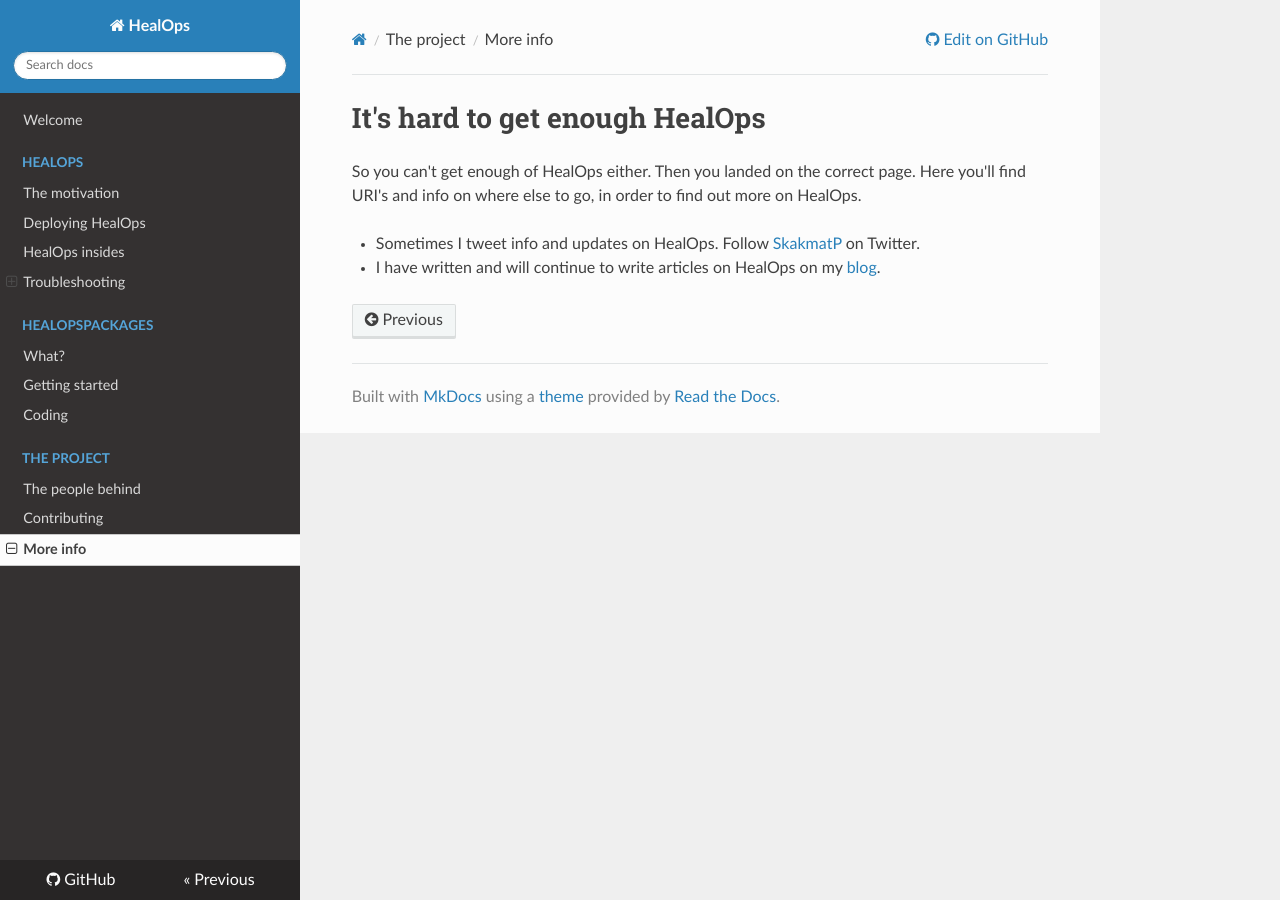
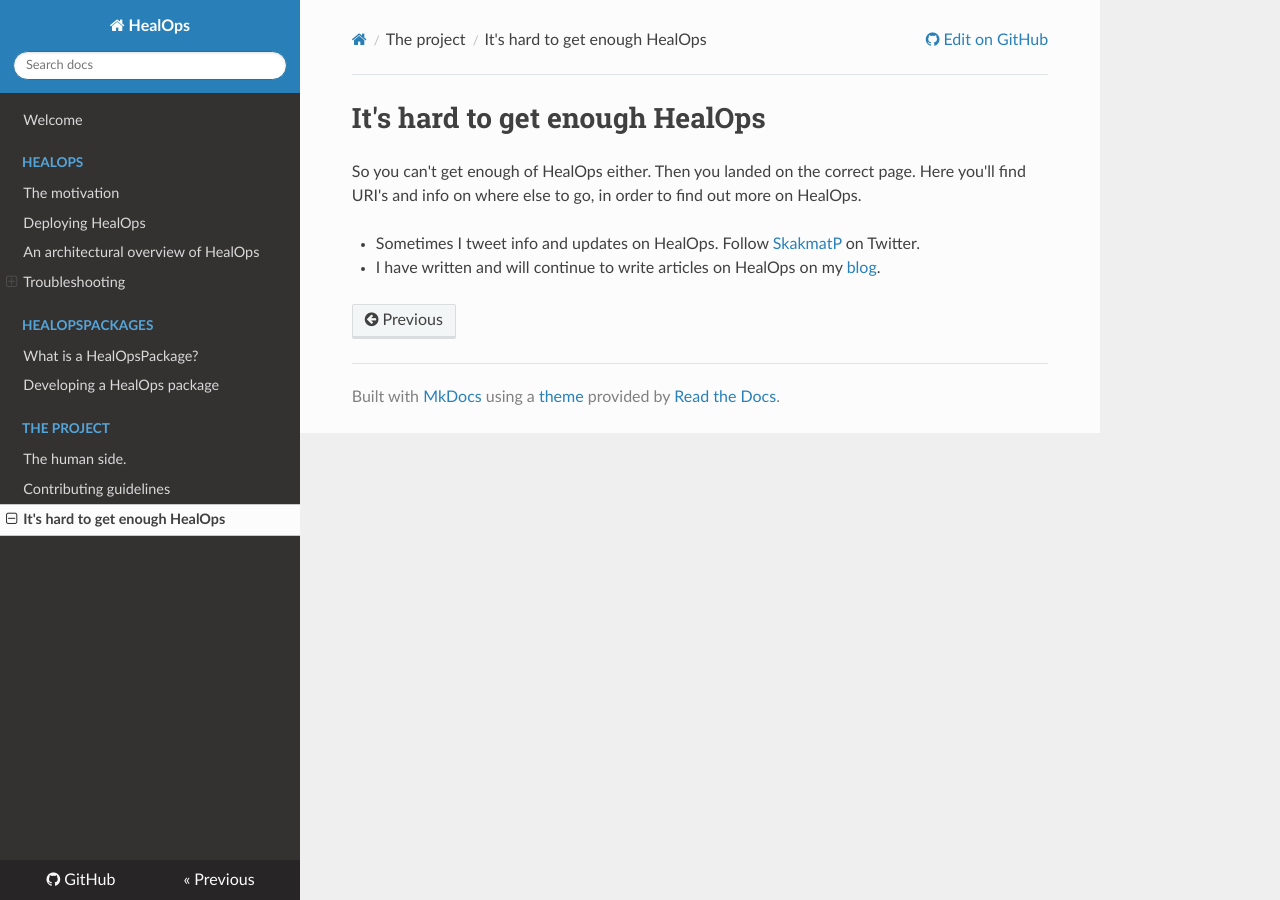
Before and after one commit to larssb/HealOps, an MkDocs documentation site: the page built from docs/MoreHealOps.md, in a window 1280 px wide. Built offline with MkDocs 1.6.1, drawn with Linux system fonts in a browser that asks for light colours; nearby versions of some CDN libraries.

Commit message:
Aggregate developing and getting started. HealOpsPackage doc. Mkdocs levels.

````diff
--- a/docs/HealOpsPackages-Developing.md
+++ b/docs/HealOpsPackages-Developing.md
@@ -1,4 +1,47 @@
 # Developing a HealOps package
+
+__The easy way to get going__
+
+1. If `Plaster` isn't already installed on your box then install it: `Install-Module -Name Plaster -Repository PSGallery`
+2. Execute `Invoke-Plaster`. For an example _see the below video, showing the effects of running Invoke-Plaster to create a HealOpsPackage_.
+
+[![video](https://asciinema.org/a/t4jqseGsOx1xtxQesIZaLss1B.png)](https://asciinema.org/a/t4jqseGsOx1xtxQesIZaLss1B)
+
+> The video uses the HealOpsPackage template found in the [PlasterPlethora](https://github.com/larssb/PlasterPlethora) GitHub repository.
+
+__The cumbersome way__
+
+If you for some reason (which is hard to fathom), do not want to use the Plaster PowerShell module, you need to follow the below guide to get going.
+
+1. Create the following folder structure.
+```txt
+THE_NAME_OF_THE_HealOpsPackage > It will be the root folder
+└───Config > Contains the configuration file for the HealOpsPackage.
+└───Stats > Contains the *.Stats.ps1 files, used to report metric stats data on an IT System or component.
+└───TestsAndRepairs > Contains the *.Tests.ps1 (Pester test files) and the *.Repairs.ps1 files.
+```
+2. Create the following files.
+```txt
+THE_NAME_OF_THE_HealOpsPackage > The root folder
+└───*.HealOpsPackage.psd1 > The HealOpsPackage PowerShell module manifest file.
+└───*.HealOpsPackage.ReadMe.md > A ReadMe markdown file explaining what the HealOps package contains and do.
+└───Config
+└──────THE_NAME_OF_THE_HealOpsPackage.HealOpsPackage.json
+└───Stats
+└──────Template.Stats.ps1
+└───TestsAndRepairs
+└──────RenameThis.Repairs.ps1
+└──────RenameThis.Tests.ps1
+```
+3. Define the config file.
+    3. See [this](https://github.com/larssb/PlasterPlethora/blob/master/HealOpsPackage/content/HealOpsPackageConfig/HealOpsPackageConfig.json) HealOpsPackage config file template.
+4. Define the `Template.Stats.ps1` file.
+    4. See [this](https://github.com/larssb/PlasterPlethora/blob/master/HealOpsPackage/content/Stats/Stats_Template.ps1) HealOpsPackage stats file template.
+5. Define the Tests and Repairs files.
+    5. The *.Tests.ps1 file > See [this](https://github.com/larssb/PlasterPlethora/blob/master/HealOpsPackage/content/TestsAndRepairs_Templates/Tests.ps1) template.
+    5. The *.Repairs.ps1 file > See [this](https://github.com/larssb/PlasterPlethora/blob/master/HealOpsPackage/content/TestsAndRepairs_Templates/Repairs.ps1) template.
+
+__N.B.__ you could also choose NOT to define the files as templates and then just get at it. Meaning: Programming the *.Tests.ps1, *.Stats.ps1 or *.Repairs.ps1 files for the IT system or component you want HealOps to look at.
 
 ## Common ground for Tests and Stats files.
 
--- a/docs/HealOpsPackages-GettingStarted.md
+++ /dev/null
@@ -1,44 +0,0 @@
-# Developing a HealOpsPackage
-
-__The easy way to get going__
-
-1. If `Plaster` isn't already installed on your box then install it: `Install-Module -Name Plaster -Repository PSGallery`
-2. Execute `Invoke-Plaster`. For an example _see the below video, showing the effects of running Invoke-Plaster to create a HealOpsPackage_.
-
-[![video](https://asciinema.org/a/t4jqseGsOx1xtxQesIZaLss1B.png)](https://asciinema.org/a/t4jqseGsOx1xtxQesIZaLss1B)
-
-> The video uses the HealOpsPackage template found in the [PlasterPlethora](https://github.com/larssb/PlasterPlethora) GitHub repository.
-
-__The cumbersome way__
-
-If you for some reason (which is hard to fathom), do not want to use the Plaster PowerShell module, you need to follow the below guide to get going.
-
-1. Create the following folder structure.
-```txt
-THE_NAME_OF_THE_HealOpsPackage > It will be the root folder
-└───Config > Contains the configuration file for the HealOpsPackage.
-└───Stats > Contains the *.Stats.ps1 files, used to report metric stats data on an IT System or component.
-└───TestsAndRepairs > Contains the *.Tests.ps1 (Pester test files) and the *.Repairs.ps1 files.
-```
-2. Create the following files.
-```txt
-THE_NAME_OF_THE_HealOpsPackage > The root folder
-└───*.HealOpsPackage.psd1 > The HealOpsPackage PowerShell module manifest file.
-└───*.HealOpsPackage.ReadMe.md > A ReadMe markdown file explaining what the HealOps package contains and do.
-└───Config
-└──────THE_NAME_OF_THE_HealOpsPackage.HealOpsPackage.json
-└───Stats
-└──────Template.Stats.ps1
-└───TestsAndRepairs
-└──────RenameThis.Repairs.ps1
-└──────RenameThis.Tests.ps1
-```
-3. Define the config file.
-    3. See [this](https://github.com/larssb/PlasterPlethora/blob/master/HealOpsPackage/content/HealOpsPackageConfig/HealOpsPackageConfig.json) HealOpsPackage config file template.
-4. Define the `Template.Stats.ps1` file.
-    4. See [this](https://github.com/larssb/PlasterPlethora/blob/master/HealOpsPackage/content/Stats/Stats_Template.ps1) HealOpsPackage stats file template.
-5. Define the Tests and Repairs files.
-    5. The *.Tests.ps1 file > See [this](https://github.com/larssb/PlasterPlethora/blob/master/HealOpsPackage/content/TestsAndRepairs_Templates/Tests.ps1) template.
-    5. The *.Repairs.ps1 file > See [this](https://github.com/larssb/PlasterPlethora/blob/master/HealOpsPackage/content/TestsAndRepairs_Templates/Repairs.ps1) template.
-
-__N.B.__ you could also choose NOT to define the files as templates and then just get at it. Meaning: Programming the *.Tests.ps1, *.Stats.ps1 or *.Repairs.ps1 files for the IT system or component you want HealOps to look at.
--- a/mkdocs.yml
+++ b/mkdocs.yml
@@ -4,16 +4,15 @@ theme: readthedocs
 nav:
 - Welcome: 'index.md'
 - HealOps:
-    - The motivation: 'HealOps-Motivation.md'
-    - Deploying HealOps: 'HealOps-Deploying.md'
-    - HealOps insides: 'HealOps-ArchitectureAndInnerWorkings.md'
+    - 'HealOps-Motivation.md'
+    - 'HealOps-Deploying.md'
+    - 'HealOps-ArchitectureAndInnerWorkings.md'
     - Troubleshooting:
-        - OpenTSDB: 'HealOps-Troubleshooting-OpenTSDB'
+        - 'HealOps-Troubleshooting-OpenTSDB'
 - HealOpsPackages:
-    - What?: 'HealOpsPackages-What.md'
-    - Getting started: 'HealOpsPackages-GettingStarted.md'
-    - Coding: 'HealOpsPackages-Developing.md'
+    - 'HealOpsPackages-What.md'
+    - 'HealOpsPackages-Developing.md'
 - The project:
-    - The people behind: 'Who.md'
-    - Contributing: 'Contributing.md'
-    - More info: 'MoreHealOps.md'
+    - 'Who.md'
+    - 'Contributing.md'
+    - 'MoreHealOps.md'
````
